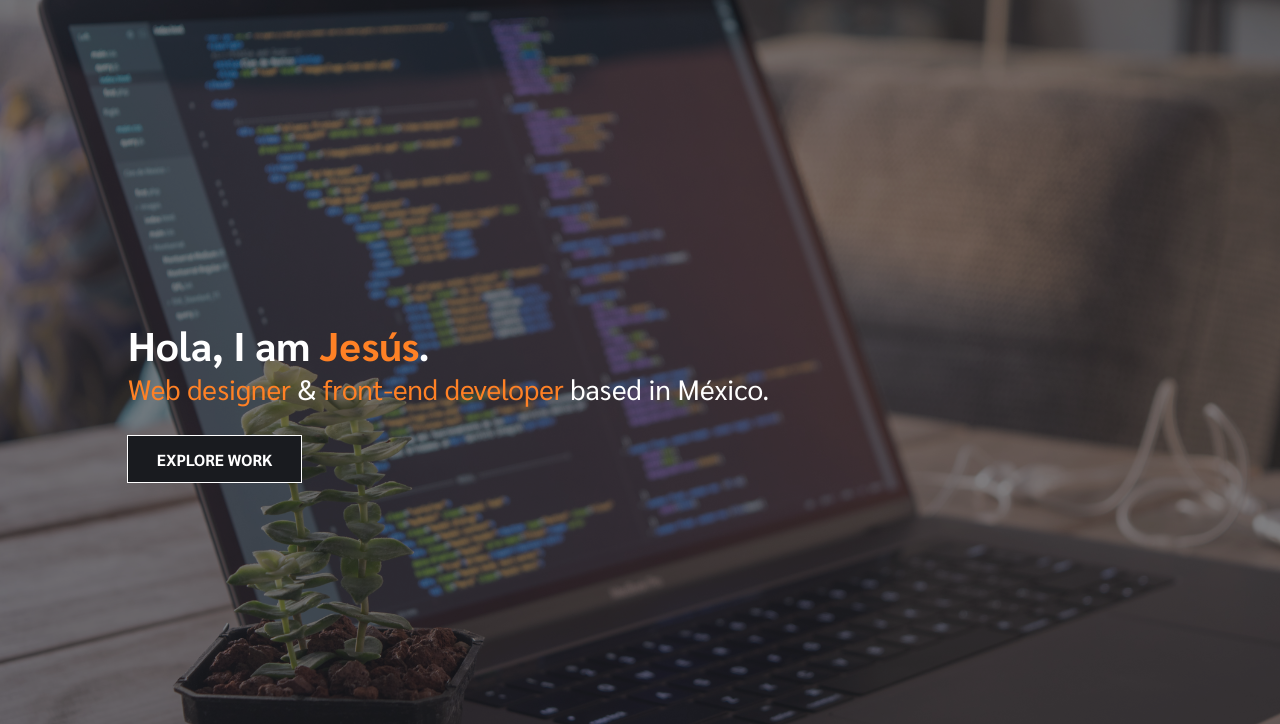
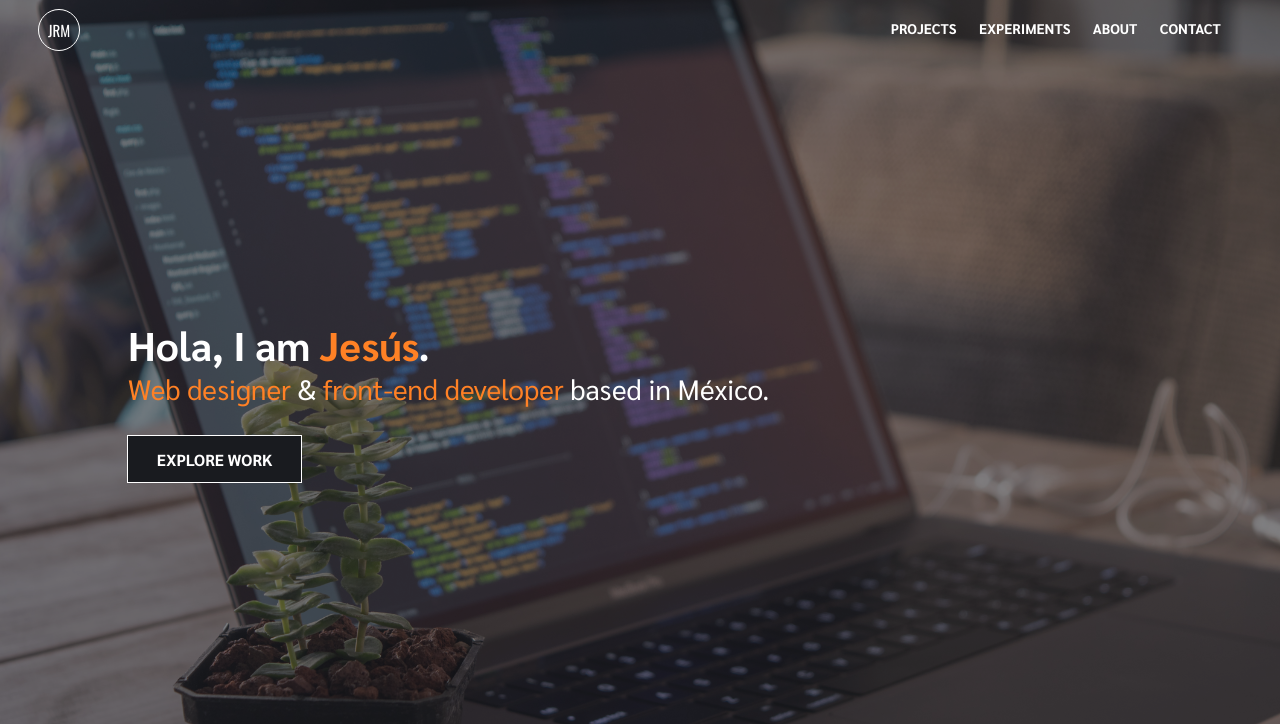
Before and after one commit to jesusrmz19/Portfolio2020, a plain HTML site: page index.html in a window 1280 px wide. Shown: the top 724 px of the page. Drawn offline with Linux system fonts and the light colour scheme.

Commit message:
navbar creation for large displays

```diff
--- a/index.html
+++ b/index.html
@@ -8,6 +8,15 @@
     </head>
     <body onload="loading()">
         <div class="loader">JRM</div>
+        <nav class="navbar-container">
+            <div class="navbar-logo">JRM</div>
+            <ul>
+                <li><a>PROJECTS</a></li>
+                <li><a>EXPERIMENTS</a></li>
+                <li><a>ABOUT</a></li>
+                <li><a>CONTACT</a></li>
+            </ul>
+        </nav>
         <main class="main-container" style="display:none">
             <section class="first-fold">
                 <div class="first-fold-txt">
--- a/styles/main.css
+++ b/styles/main.css
@@ -335,6 +335,66 @@ body, p {
 .footer-rights .footer-txt {
     font-size: 15px;
 }
+/* ----- DESKTOP NAVBAR ----- */
+nav {
+    padding: 0;
+    margin: 0;
+}
+.navbar-container {
+    display: none;
+    padding: 1.2em 3em;
+    z-index: 1001;
+    position: absolute;
+    width: 100%;
+    background-color: transparent;
+    display: flex;
+    justify-content: space-between;
+}
+.navbar-container ul {
+    display: flex;
+    list-style-type: none;
+    margin: 0;
+    padding: 0;
+}
+.navbar-container ul li {
+    margin: 0;
+    padding: 0;
+}
+.navbar-container ul li a {
+    margin: 0 0.8em;
+    color: #fff;
+    font-family: Bold Sarabun;
+    font-size: 14px;
+    cursor: pointer;
+    transition: all 0.15s;
+}
+.navbar-container ul li a:hover {
+    color: var(--secondary-color);
+    border-bottom: 2px solid var(--secondary-color);
+}
+
+.navbar-logo {
+    color: white;
+    display: inline-block;
+    position: relative;
+    font-family: Regular Oswald;
+    font-size: 15px;
+    margin: 0 1em 0 0;
+    z-index: 15;
+}
+.navbar-logo::before {
+    content: "";
+    z-index: 10;
+    position: absolute;
+    top: 50%;
+    left: 50%;
+    transform: translate(-50%,-50%);
+    width: 40px;
+    height: 40px;
+    border: solid #fff 1px;
+    border-radius: 100%;
+    transition: all 0.2s;
+}
 @media (min-width: 1200px) {
     .first-fold {
         padding: 0 8em;
```
